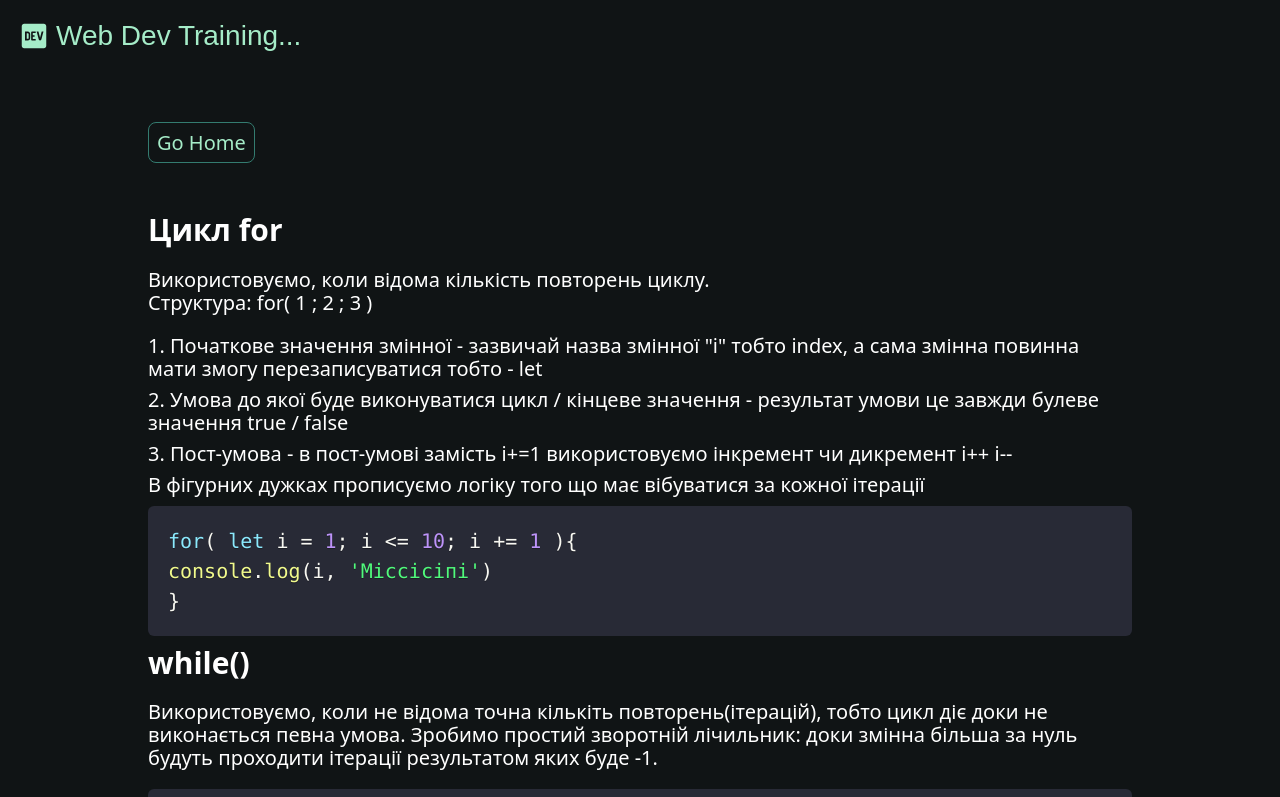
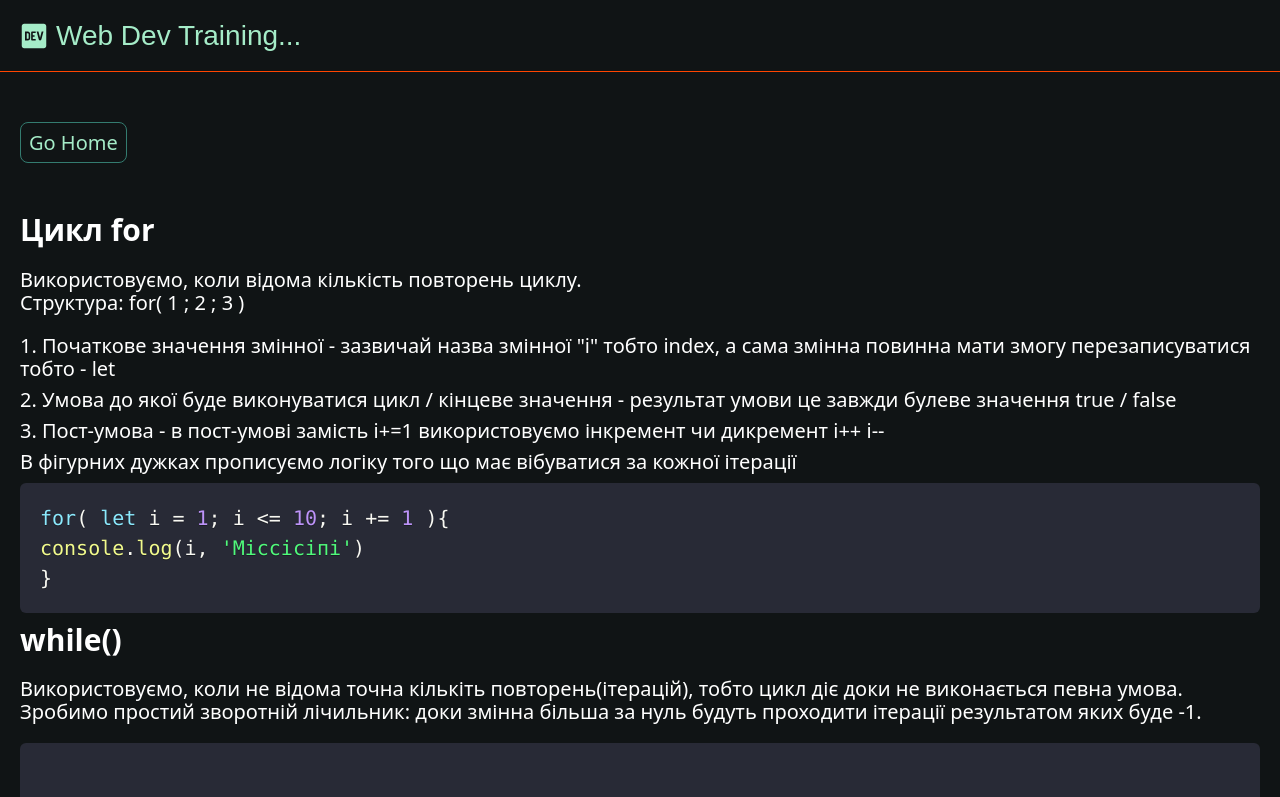
Before and after one commit to Elijah-Vakulenko/web-dev-training, a React (Vite) app: page /cycles in a window 1280 px wide. Shown: the top 797 px of the page. Built offline with nearby package versions, Linux system fonts and the light colour scheme; a web font is replaced by a local one.

Commit message:
Update index.css

```diff
--- a/src/index.css
+++ b/src/index.css
@@ -38,7 +38,7 @@
   min-height: 100vh;
   padding: 0 20px;
   margin: 0 auto;
-  /* outline: 1px solid orangered; */
+  outline: 1px solid orangered;
   position: relative;
 }
 
@@ -59,8 +59,9 @@
   }
 }
 
-@media screen and (min-width: 1440px) {
+@media screen and (min-width: 1240px) {
   .container {
+    min-width: 1240px;
     max-width: 1440px;
   }
 }
```
